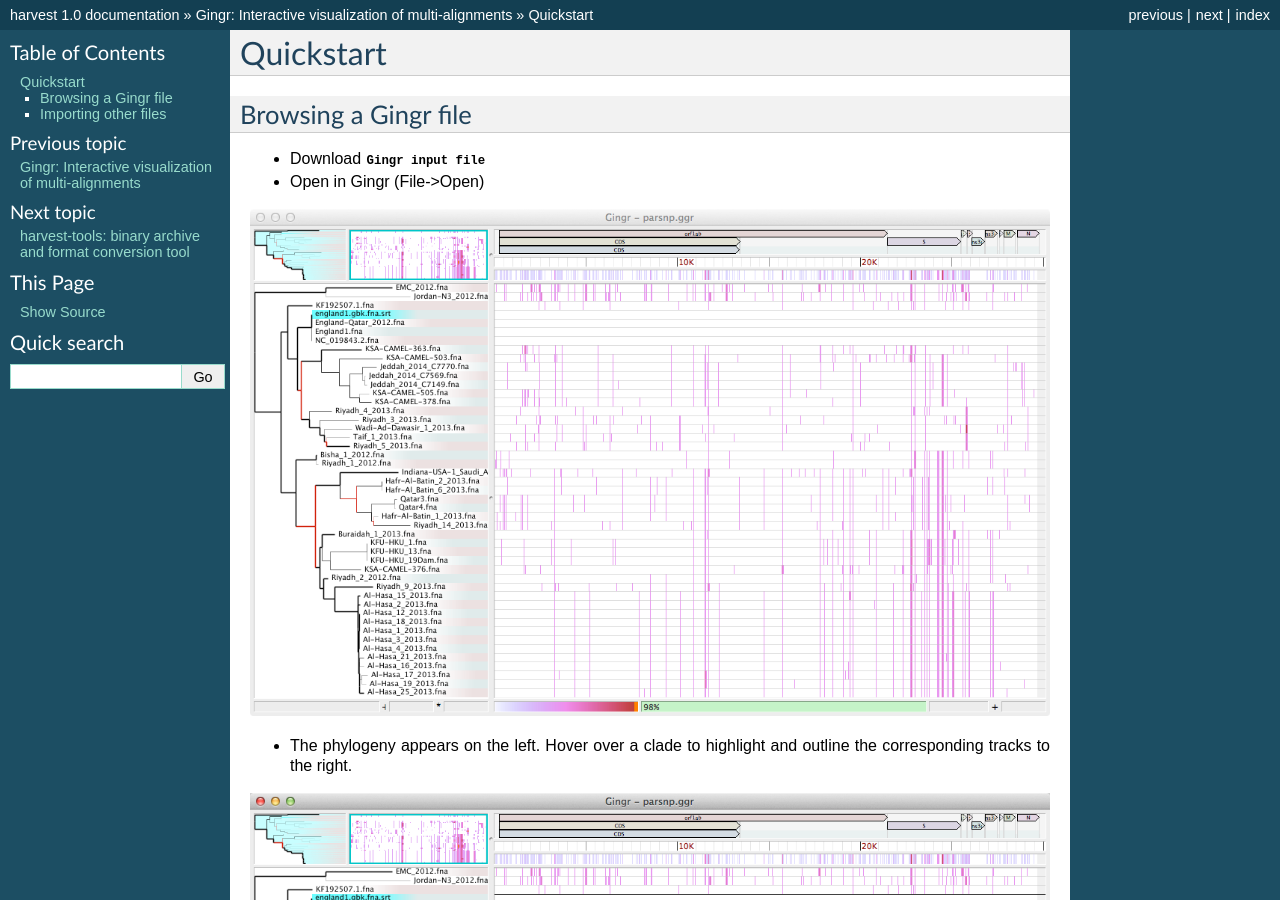
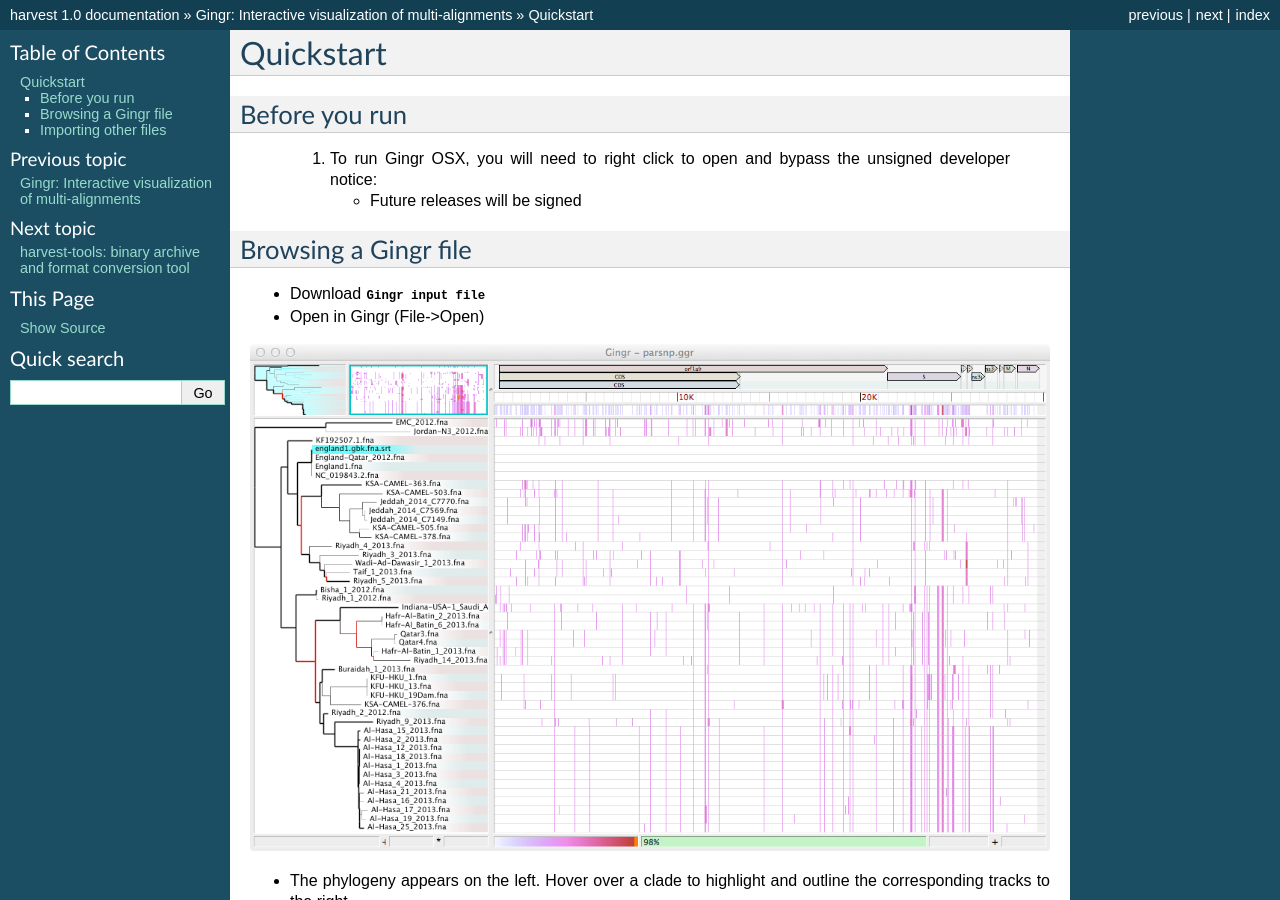
Before and after one commit to marbl/harvest, a Sphinx documentation site: the page built from docs/content/gingr/quickstart.rst, in a window 1280 px wide and 900 px high. Built offline with Sphinx 7.4.7, drawn with Linux system fonts in a browser that asks for light colours; pages that are not in the unit, such as notebooks, are missing from menus.

Commit message:
Update quickstart.rst

```diff
--- a/docs/content/gingr/quickstart.rst
+++ b/docs/content/gingr/quickstart.rst
@@ -1,5 +1,13 @@
 Quickstart
 ==========
+
+Before you run
+---------------
+
+   1. To run Gingr OSX, you will need to right click to open and bypass the unsigned developer notice:
+
+      * Future releases will be signed
+
 
 Browsing a Gingr file
 --------------------
```
